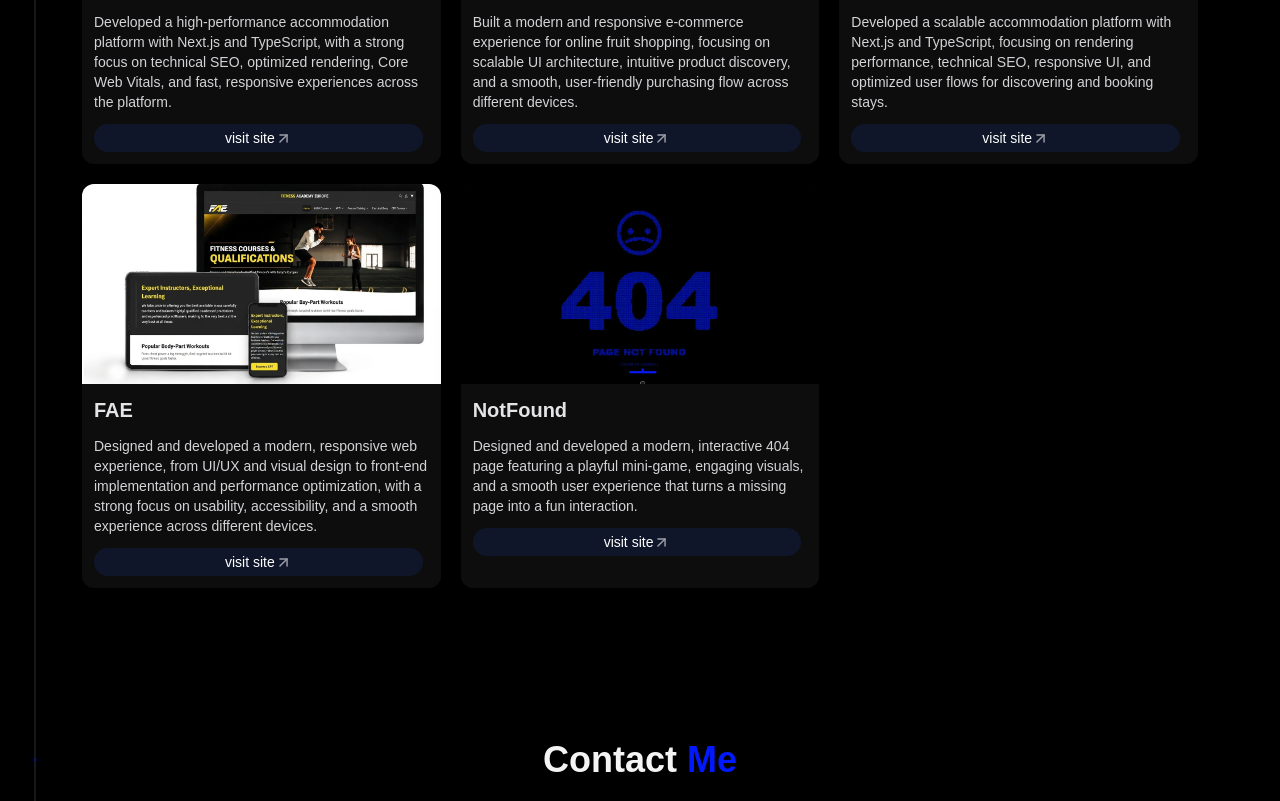
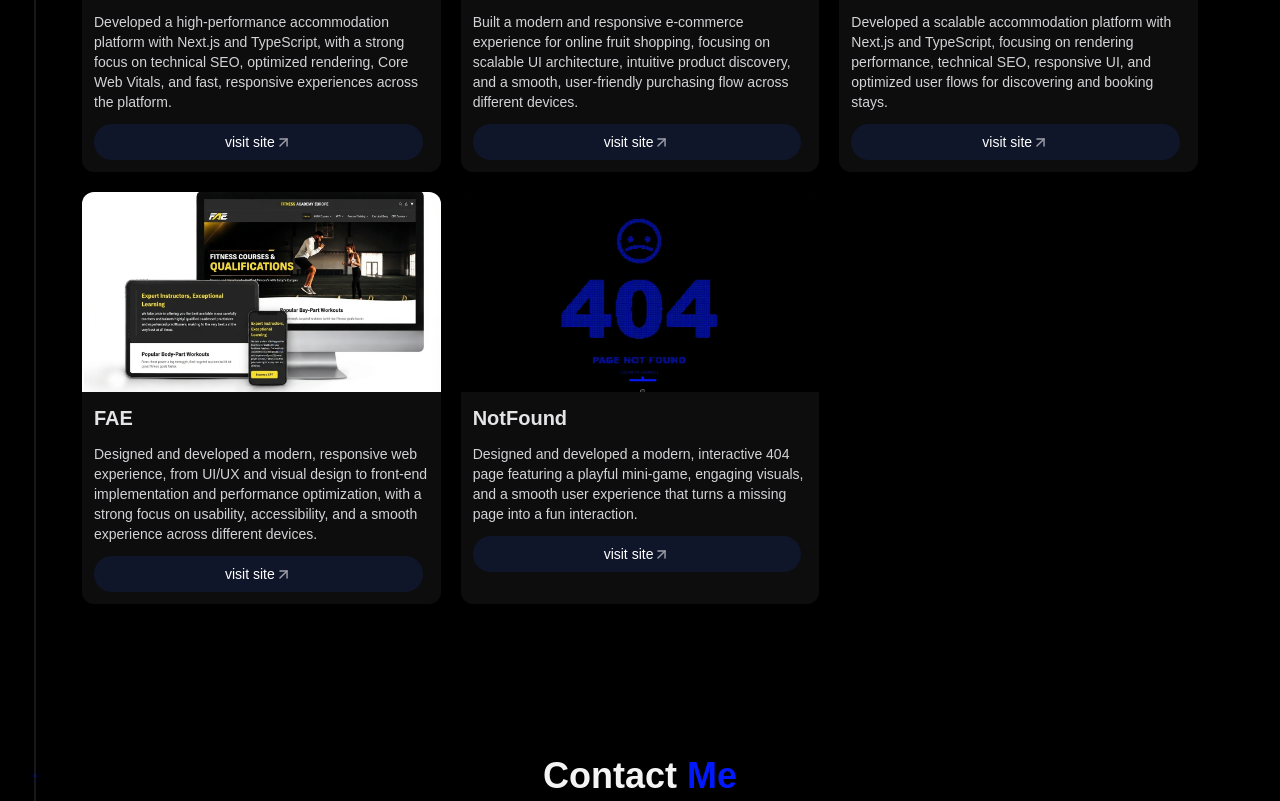
Before and after one commit to MahsaGeramy/Portfolio, a Next.js app: page / in a window 1280 px wide. Shown: the part 2260-3061 px from the top of the page. Built offline with nearby package versions, Linux system fonts and the light colour scheme.

Commit message:
refactor

```diff
--- a/src/app/_components/sections/projectCard.tsx
+++ b/src/app/_components/sections/projectCard.tsx
@@ -46,7 +46,8 @@ const ProjectCard = ({ data }: { data: Project }) => {
                 {data.description}
             </p>
 
-            <div className="bg-blue-950/40 p-1 rounded-full flex text-white items-center text-sm w-11/12 justify-center text-center mx-3 mb-3 px-2">
+            <div className="bg-blue-950/40 py-2 rounded-full flex text-white items-center text-sm w-11/12
+             justify-center text-center mx-3 mb-3 px-2">
                 visit site
                 <ArrowUpRight
                     size={17}
```
